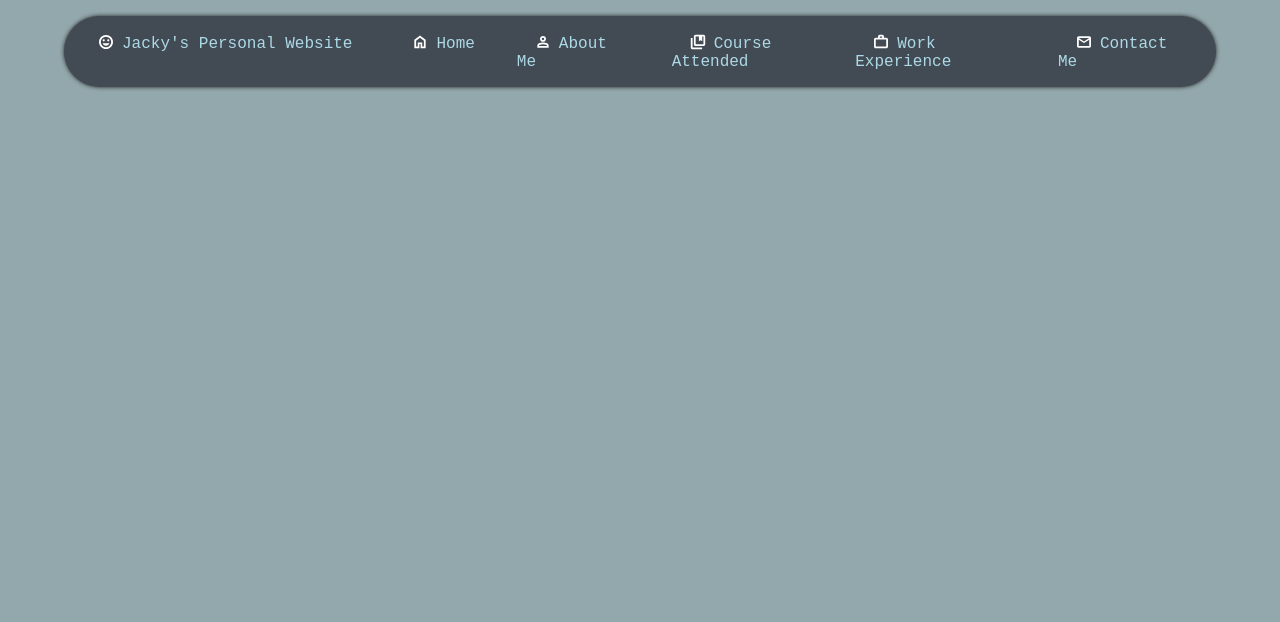
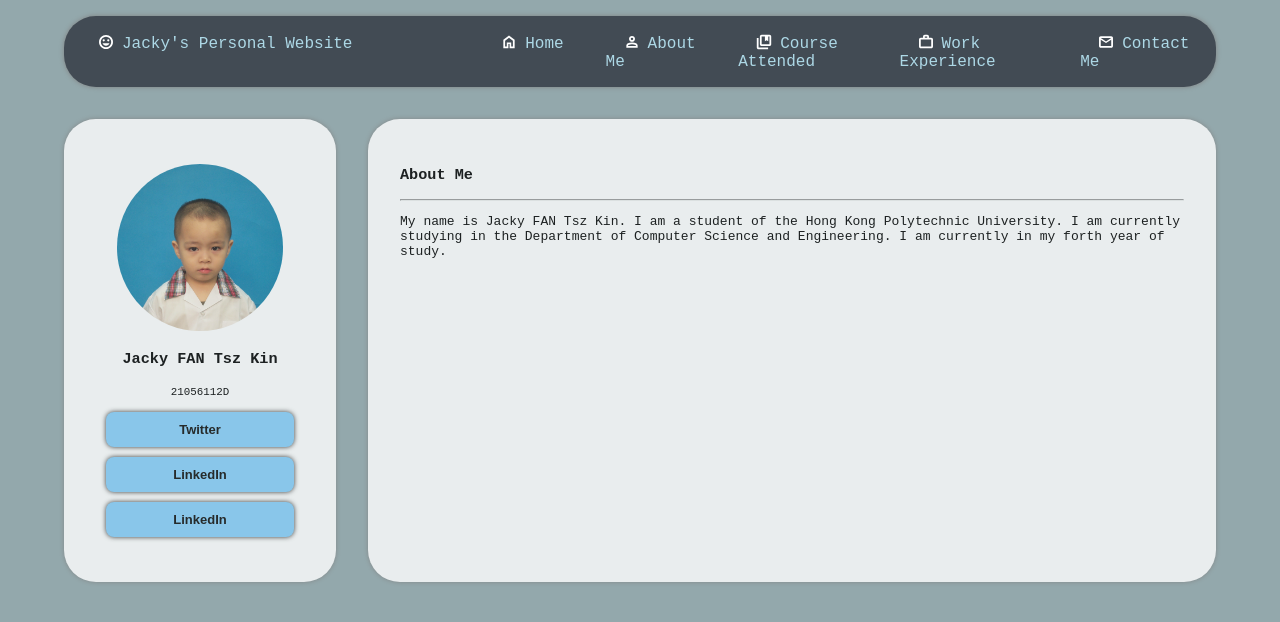
Before and after one commit to redfrogsss/comp3421-personal-website, a plain HTML site: page about.html in a window 1280 px wide. Drawn offline with Linux system fonts and the light colour scheme.

Commit message:
UI: About page

```diff
--- a/about.html
+++ b/about.html
@@ -11,20 +11,45 @@
 <body>
     <heading>
         <ul class="nav">
-            <li class="title"><a href="index.html"><img src="img/smile.svg" class="nav-icon icon-white"
-                        alt="Home" />Jacky's
+            <li><a href="index.html"><img src="img/smile.svg" class="nav-icon icon-white" alt="Home" />Jacky's
                     Personal Website</a></li>
             <li><a href="index.html"><img src="img/home.svg" class="nav-icon icon-white" alt="Home" />Home</a></li>
             <li><a href="about.html"><img src="img/person.svg" class="nav-icon icon-white" alt="About Me" />About Me</a>
             </li>
-            <li><a href="course.html"><img src="img/books.svg" class="nav-icon icon-white" alt="Course Attended" />Course
+            <li><a href="course.html"><img src="img/books.svg" class="nav-icon icon-white"
+                        alt="Course Attended" />Course
                     Attended</a></li>
-            <li><a href="work.html"><img src="img/work.svg" class="nav-icon icon-white" alt="Work Experience" />Work Experience</a>
+            <li><a href="work.html"><img src="img/work.svg" class="nav-icon icon-white" alt="Work Experience" />Work
+                    Experience</a>
             </li>
-            <li><a href="contact.html"><img src="img/mail.svg" class="nav-icon icon-white" alt="Contact Me" />Contact Me</a>
+            <li><a href="contact.html"><img src="img/mail.svg" class="nav-icon icon-white" alt="Contact Me" />Contact
+                    Me</a>
             </li>
         </ul>
     </heading>
+    <section class="content">
+        <section class="content-left">
+            <center>
+                <p>
+                    <img src="img/mypic2.jpg" alt="My Pictures" class="rounded-img" />
+                <h1>Jacky FAN Tsz Kin</h1>
+                <small>21056112D</small>
+                </p>
+                <p>
+                    <a href="https://twitter.com" class="btn" target="_blank">Twitter</a>
+                    <a href="https://linkedin.com" class="btn" target="_blank">LinkedIn</a>
+                    <a href="https://github.com" class="btn" target="_blank">LinkedIn</a>
+                </p>
+            </center>
+        </section>
+        <section class="content-right">
+            <h1>About Me</h1>
+            <hr />
+            <p>My name is Jacky FAN Tsz Kin. I am a student of the Hong Kong Polytechnic University. I am currently
+                studying
+                in the Department of Computer Science and Engineering. I am currently in my forth year of study.</p>
+        </section>
+    </section>
 </body>
 <link rel="stylesheet" href="style.css">
 
--- a/style.css
+++ b/style.css
@@ -47,13 +47,15 @@ body {
     padding: 10px 20px;
     margin: 10px;
     border-radius: 8px;
-    box-shadow: 0 0 10px #222;
+    box-shadow: 0 0 5px #222;
     background-color: lightskyblue;
     font-family: Arial, Helvetica, sans-serif;
     font-weight: bold;
     opacity: 1;
     color: #0c0c0c;
     text-decoration: none;
+    display: block;
+    font-size: 1rem;
 }
 
 .btn:hover {
@@ -73,6 +75,8 @@ body {
 header {
     margin: 0px;
     padding: 0px;
+    position: absolute;
+    top: 0;
 }
 
 .nav {
@@ -82,11 +86,11 @@ header {
     color: lightblue;
     min-height: 56px;
     display: grid;
-    grid-template-columns: auto auto auto auto auto auto auto auto auto auto auto auto auto auto auto auto;
+    grid-template-columns: 35% auto auto auto auto auto;
     list-style: none;
-    border-radius: 64px;
+    border-radius: 32px;
     margin: 16px 5% 0 ;
-    box-shadow: 0 0 4px #222;
+    box-shadow: 0 0 5px gray;
 }
 
 .nav li {
@@ -100,8 +104,8 @@ header {
     font-size: 16px;
 }
 
-.title {
-    grid-column: 1 / 12;
+.nav a:hover {
+    text-decoration: underline;
 }
 
 .nav-icon {
@@ -114,3 +118,33 @@ header {
 .icon-white {
     filter: invert(100%) sepia(7%) saturate(0%) hue-rotate(152deg) brightness(108%) contrast(108%);
 }
+
+.content {
+    display: grid;
+    grid-template-columns: 25% auto auto auto;
+    margin: 32px 5%;
+}
+
+.content-left {
+    background-color: white;
+    opacity: 0.8;
+    border-radius: 32px;
+    margin: 0 16px 0 0;
+    padding: 32px;
+    box-shadow: 0 0 5px gray;
+}
+
+.content-right {
+    background-color: white;
+    opacity: 0.8;
+    border-radius: 32px;
+    margin: 0 0 0 16px;
+    padding: 32px;
+    grid-column: 2/5;
+    box-shadow: 0 0 5px gray;
+}
+
+.rounded-img {
+    border-radius: 50%;
+    width: 80%;
+}
```
Also changed, not shown: index.html (+5 -7 lines), img/mypic.JPG (added), img/mypic2.jpg (added).
